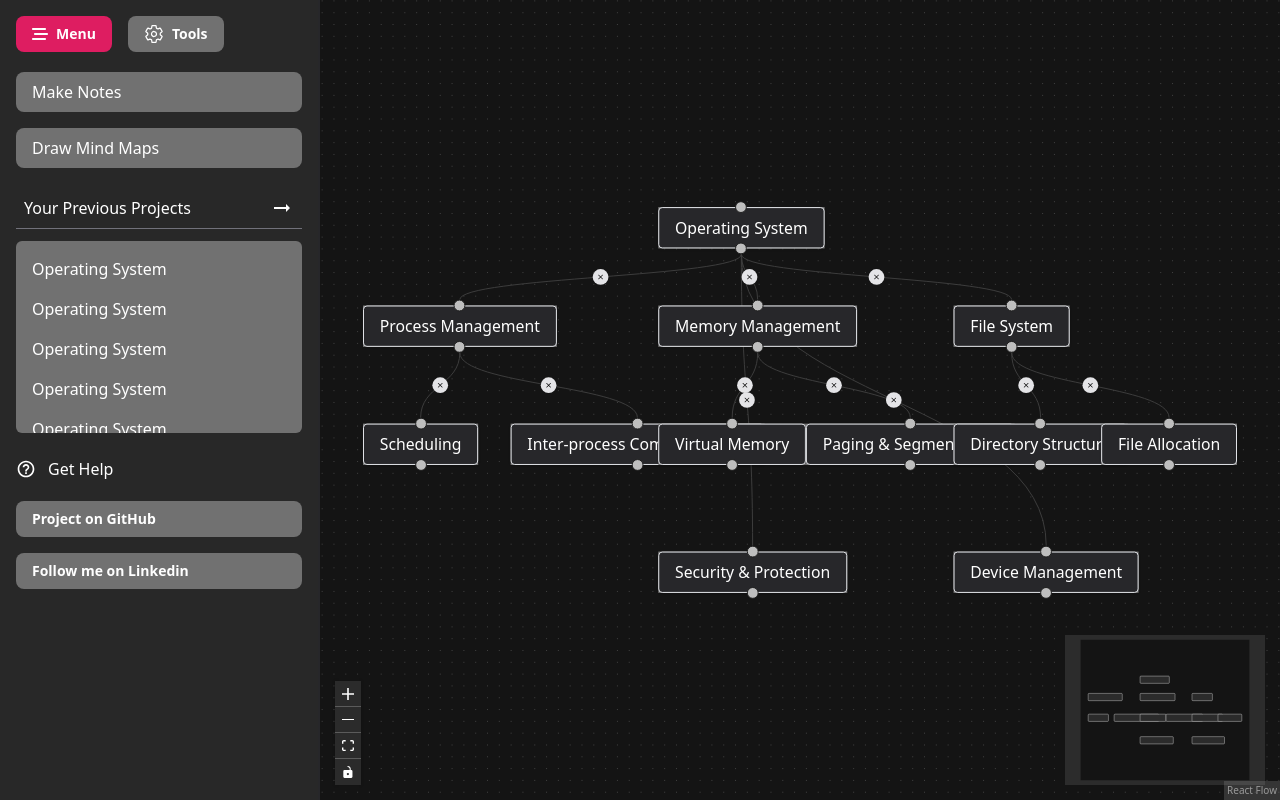
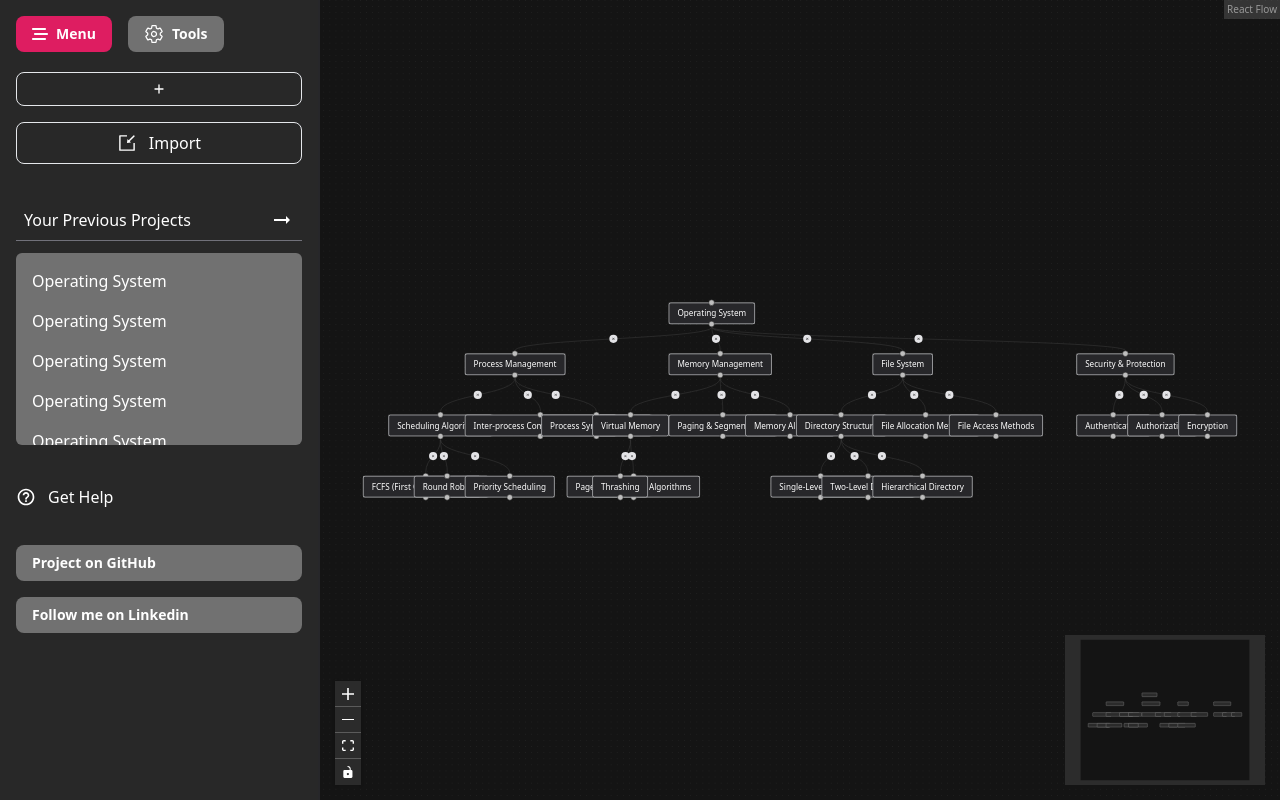
Before and after one commit to Prakhar2004sachan/mind-map-builder, a React (Vite) app in the folder front-end/: page / in a window 1280 px wide. Built offline with nearby package versions, Linux system fonts and the light colour scheme.

Commit message:
Changing data and menu

```diff
--- a/front-end/src/components/FlowCanvas.jsx
+++ b/front-end/src/components/FlowCanvas.jsx
@@ -44,13 +44,12 @@ function FlowCanvas() {
   const edgeReconnectSuccessful = useRef(true);
   const reactFlowWrapper = useRef(null);
   const [nodes, setNodes, onNodesChange] = useNodesState(initialNodes);
-  const [edges, setEdges, onEdgesChange] =
-    useEdgesState(initialEdges);
-  const { screenToFlowPosition, updateEdge, getEdge } =
-    useReactFlow();
+  const [edges, setEdges, onEdgesChange] = useEdgesState(initialEdges);
+  const { screenToFlowPosition, updateEdge, getEdge } = useReactFlow();
   const [setType] = useDnD();
 
   const overlappedEdgeRef = useRef(null);
+
 
   const onConnect = useCallback(
     (connection) => {
@@ -247,6 +246,7 @@ function FlowCanvas() {
         defaultEdgeOptions={defaultEdgeOptions}
         colorMode="dark"
         fitView
+        attributionPosition="top-right"
       >
         <Controls />
         <MiniMap nodeStrokeWidth={2} nodeStrokeColor="white" />
--- a/front-end/src/components/Menu.jsx
+++ b/front-end/src/components/Menu.jsx
@@ -2,17 +2,20 @@ import React from "react";
 import { MdOutlineArrowRightAlt } from "react-icons/md";
 import { MdHelpOutline } from "react-icons/md";
 import Button from "../ui/Button";
+import { HiOutlinePlusSm } from "react-icons/hi";
+import { AiOutlineImport } from "react-icons/ai";
 
 function Menu() {
   return (
-    <div className="mt-5">
-      <div className="flex flex-col gap-4">
-        <p className="bg-[#717171] py-2 px-4 rounded-lg cursor-pointer">
-          Make Notes
-        </p>
-        <p className="bg-[#717171] py-2 px-4 rounded-lg cursor-pointer">
-          Draw Mind Maps
-        </p>
+    <div className="flex flex-col gap-4">
+      <div className="flex flex-col gap-4 mt-5">
+        <div className="border py-2 rounded-lg cursor-pointer">
+          <HiOutlinePlusSm className="w-full text-center" />
+        </div>
+        <div className="flex gap-3 border items-center justify-center py-2 rounded-lg hover:bg-[#ec6281] transition-all duration-300 cursor-pointer ">
+          <AiOutlineImport className="size-5"/>
+          <p>Import</p>
+        </div>
       </div>
       <div className="mt-5">
         <div className="flex justify-between items-center p-2 border-b border-zinc-500">
@@ -36,8 +39,8 @@ function Menu() {
         <p>Get Help</p>
       </div>
       <div className="mt-5 flex flex-col gap-4">
-        <Button label={"Project on GitHub"} showIcon={false}/>
-        <Button label={"Follow me on Linkedin"} showIcon={false}/>
+        <Button label={"Project on GitHub"} showIcon={false} />
+        <Button label={"Follow me on Linkedin"} showIcon={false} />
       </div>
     </div>
   );
--- a/front-end/src/data/nodesData.js
+++ b/front-end/src/data/nodesData.js
@@ -1,59 +1,212 @@
 // Nodes
 export const initialNodes = [
-  { id: "1", type: "defaultNode", position: { x: 0, y: 0 }, data: { label: "Operating System" } },
+  {
+    id: "1",
+    type: "defaultNode",
+    position: { x: 0, y: 0 },
+    data: { label: "Operating System" },
+  },
 
+  // Level 1 Subsystems
   {
-    id: "2", type: "defaultNode",
-    position: { x: -300, y: 100 },
+    id: "2",
+    type: "defaultNode",
+    position: { x: -400, y: 100 },
     data: { label: "Process Management" },
   },
-  { id: "3", type: "defaultNode", position: { x: 0, y: 100 }, data: { label: "Memory Management" } },
-  { id: "4", type: "defaultNode", position: { x: 300, y: 100 }, data: { label: "File System" } },
-  { id: "5", type: "defaultNode", position: { x: -300, y: 220 }, data: { label: "Scheduling" } },
   {
-    id: "6", type: "defaultNode",
+    id: "3",
+    type: "defaultNode",
+    position: { x: 0, y: 100 },
+    data: { label: "Memory Management" },
+  },
+  {
+    id: "4",
+    type: "defaultNode",
+    position: { x: 400, y: 100 },
+    data: { label: "File System" },
+  },
+  {
+    id: "5",
+    type: "defaultNode",
+    position: { x: 800, y: 100 },
+    data: { label: "Security & Protection" },
+  },
+
+  // Level 2 under Process Management
+  {
+    id: "6",
+    type: "defaultNode",
+    position: { x: -550, y: 220 },
+    data: { label: "Scheduling Algorithms" },
+  },
+  {
+    id: "7",
+    type: "defaultNode",
+    position: { x: -400, y: 220 },
+    data: { label: "Inter-process Communication (IPC)" },
+  },
+  {
+    id: "8",
+    type: "defaultNode",
+    position: { x: -250, y: 220 },
+    data: { label: "Process Synchronization" },
+  },
+
+  // Level 3 under Scheduling Algorithms
+  {
+    id: "9",
+    type: "defaultNode",
+    position: { x: -600, y: 340 },
+    data: { label: "FCFS (First Come First Serve)" },
+  },
+  {
+    id: "10",
+    type: "defaultNode",
+    position: { x: -500, y: 340 },
+    data: { label: "Round Robin" },
+  },
+  {
+    id: "11",
+    type: "defaultNode",
+    position: { x: -400, y: 340 },
+    data: { label: "Priority Scheduling" },
+  },
+
+  // Level 2 under Memory Management
+  {
+    id: "12",
+    type: "defaultNode",
     position: { x: -150, y: 220 },
-    data: { label: "Inter-process Communication" },
+    data: { label: "Virtual Memory" },
   },
-  { id: "7", type: "defaultNode", position: { x: 0, y: 220 }, data: { label: "Virtual Memory" } },
   {
-    id: "8", type: "defaultNode",
-    position: { x: 150, y: 220 },
+    id: "13",
+    type: "defaultNode",
+    position: { x: 0, y: 220 },
     data: { label: "Paging & Segmentation" },
   },
   {
-    id: "9", type: "defaultNode",
-    position: { x: 300, y: 220 },
+    id: "14",
+    type: "defaultNode",
+    position: { x: 150, y: 220 },
+    data: { label: "Memory Allocation" },
+  },
+
+  // Level 3 under Virtual Memory
+  {
+    id: "15",
+    type: "defaultNode",
+    position: { x: -200, y: 340 },
+    data: { label: "Page Replacement Algorithms" },
+  },
+  {
+    id: "16",
+    type: "defaultNode",
+    position: { x: -150, y: 340 },
+    data: { label: "Thrashing" },
+  },
+
+  // Level 2 under File System
+  {
+    id: "17",
+    type: "defaultNode",
+    position: { x: 250, y: 220 },
     data: { label: "Directory Structure" },
   },
   {
-    id: "10", type: "defaultNode",
-    position: { x: 450, y: 220 },
-    data: { label: "File Allocation" },
+    id: "18",
+    type: "defaultNode",
+    position: { x: 400, y: 220 },
+    data: { label: "File Allocation Methods" },
   },
   {
-    id: "11", type: "defaultNode",
-    position: { x: 0, y: 350 },
-    data: { label: "Security & Protection" },
+    id: "19",
+    type: "defaultNode",
+    position: { x: 550, y: 220 },
+    data: { label: "File Access Methods" },
+  },
+
+  // Level 3 under Directory Structure
+  {
+    id: "20",
+    type: "defaultNode",
+    position: { x: 200, y: 340 },
+    data: { label: "Single-Level Directory" },
   },
   {
-    id: "12", type: "defaultNode",
-    position: { x: 300, y: 350 },
-    data: { label: "Device Management" },
+    id: "21",
+    type: "defaultNode",
+    position: { x: 300, y: 340 },
+    data: { label: "Two-Level Directory" },
+  },
+  {
+    id: "22",
+    type: "defaultNode",
+    position: { x: 400, y: 340 },
+    data: { label: "Hierarchical Directory" },
+  },
+
+  // Level 2 under Security & Protection
+  {
+    id: "23",
+    type: "defaultNode",
+    position: { x: 800, y: 220 },
+    data: { label: "Authentication" },
+  },
+  {
+    id: "24",
+    type: "defaultNode",
+    position: { x: 900, y: 220 },
+    data: { label: "Authorization" },
+  },
+  {
+    id: "25",
+    type: "defaultNode",
+    position: { x: 1000, y: 220 },
+    data: { label: "Encryption" },
   },
 ];
 
 // Edges
 export const initialEdges = [
-  { id: "e1-2", type:"custom-edge", source: "1", target: "2" },
-  { id: "e1-3", type:"custom-edge", source: "1", target: "3" },
-  { id: "e1-4", type:"custom-edge", source: "1", target: "4" },
-  { id: "e2-5", type:"custom-edge", source: "2", target: "5" },
-  { id: "e2-6", type:"custom-edge", source: "2", target: "6" },
-  { id: "e3-7", type:"custom-edge", source: "3", target: "7" },
-  { id: "e3-8", type:"custom-edge", source: "3", target: "8" },
-  { id: "e4-9", type:"custom-edge", source: "4", target: "9" },
-  { id: "e4-10", type:"custom-edge", source: "4", target: "10" },
-  { id: "e1-11", type:"custom-edge", source: "1", target: "11" },
-  { id: "e1-12", type:"custom-edge", source: "1", target: "12" },
+  // Root to level 1
+  { id: "e1-2", type: "custom-edge", source: "1", target: "2" },
+  { id: "e1-3", type: "custom-edge", source: "1", target: "3" },
+  { id: "e1-4", type: "custom-edge", source: "1", target: "4" },
+  { id: "e1-5", type: "custom-edge", source: "1", target: "5" },
+
+  // Process Management to level 2
+  { id: "e2-6", type: "custom-edge", source: "2", target: "6" },
+  { id: "e2-7", type: "custom-edge", source: "2", target: "7" },
+  { id: "e2-8", type: "custom-edge", source: "2", target: "8" },
+
+  // Scheduling Algorithms to level 3
+  { id: "e6-9", type: "custom-edge", source: "6", target: "9" },
+  { id: "e6-10", type: "custom-edge", source: "6", target: "10" },
+  { id: "e6-11", type: "custom-edge", source: "6", target: "11" },
+
+  // Memory Management to level 2
+  { id: "e3-12", type: "custom-edge", source: "3", target: "12" },
+  { id: "e3-13", type: "custom-edge", source: "3", target: "13" },
+  { id: "e3-14", type: "custom-edge", source: "3", target: "14" },
+
+  // Virtual Memory to level 3
+  { id: "e12-15", type: "custom-edge", source: "12", target: "15" },
+  { id: "e12-16", type: "custom-edge", source: "12", target: "16" },
+
+  // File System to level 2
+  { id: "e4-17", type: "custom-edge", source: "4", target: "17" },
+  { id: "e4-18", type: "custom-edge", source: "4", target: "18" },
+  { id: "e4-19", type: "custom-edge", source: "4", target: "19" },
+
+  // Directory Structure to level 3
+  { id: "e17-20", type: "custom-edge", source: "17", target: "20" },
+  { id: "e17-21", type: "custom-edge", source: "17", target: "21" },
+  { id: "e17-22", type: "custom-edge", source: "17", target: "22" },
+
+  // Security & Protection to level 2
+  { id: "e5-23", type: "custom-edge", source: "5", target: "23" },
+  { id: "e5-24", type: "custom-edge", source: "5", target: "24" },
+  { id: "e5-25", type: "custom-edge", source: "5", target: "25" },
 ];
--- a/front-end/src/utils/CustomEdge.jsx
+++ b/front-end/src/utils/CustomEdge.jsx
@@ -27,7 +27,7 @@ export default function CustomEdge({ id, sourceX, sourceY, targetX, targetY }) {
             transform: `translate(-50%, -50%) translate(${labelX}px,${labelY}px)`,
             pointerEvents: "all",
           }}
-          className="nodrag nopan bg-zinc-200 rounded-full p-1 size-4 hover:bg-rose-600 transition-all duration-200"
+          className="nodrag nopan bg-zinc-200 rounded-full p-1 size-4 hover:bg-rose-600"
           onClick={() => {
             setEdges((es) => es.filter((e) => e.id !== id));
           }}
```
